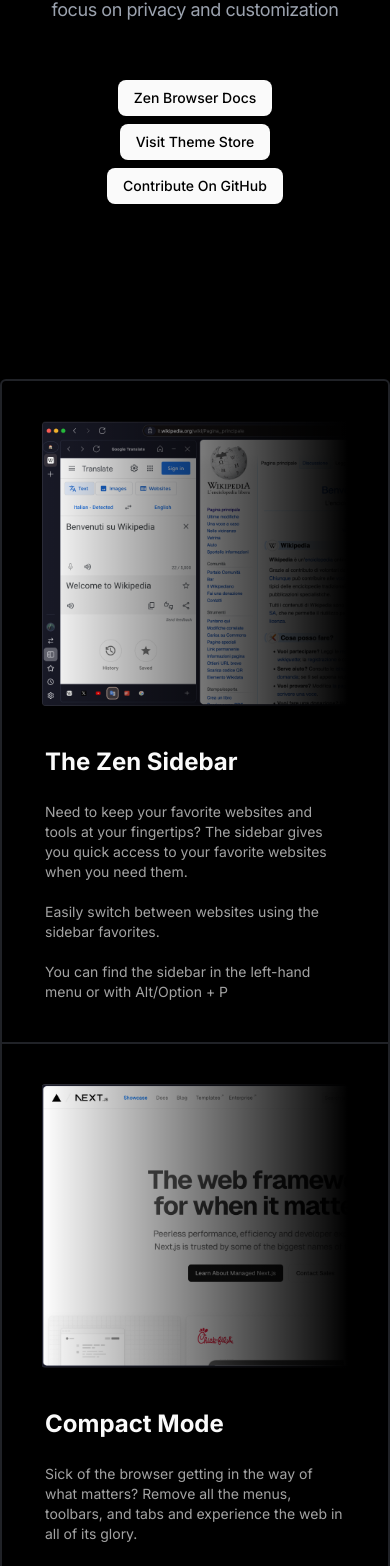
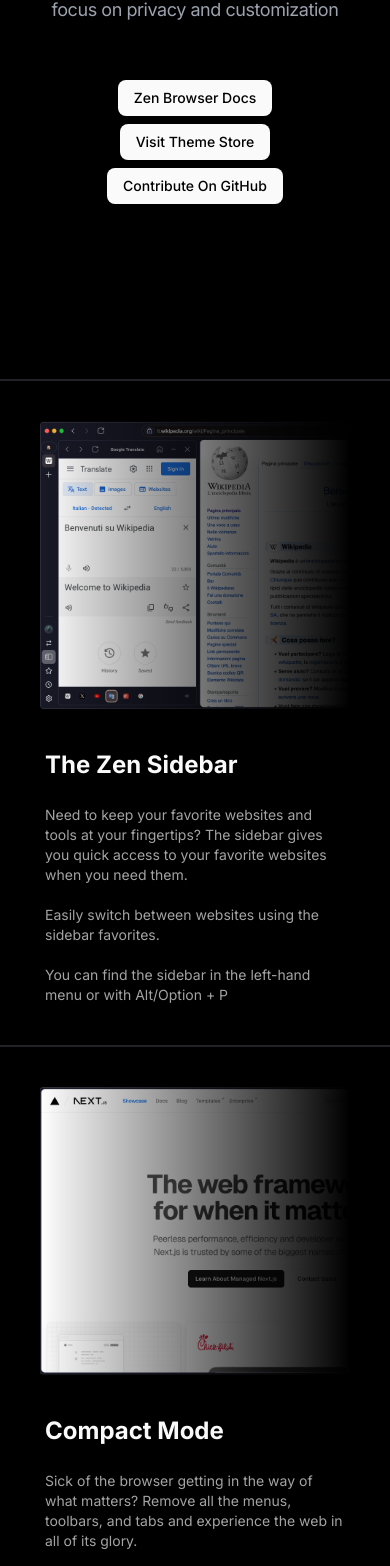
Before and after one commit to zen-browser/www, a Next.js app: page /welcome in a window 390 px wide. Shown: the part 424-1990 px from the top of the page. Built offline with nearby package versions, Linux system fonts and the light colour scheme.

Commit message:
feat: Remove side-borders on mobile

```diff
--- a/src/components/welcome.tsx
+++ b/src/components/welcome.tsx
@@ -17,7 +17,7 @@ function Welcome() {
 
       {/* The Zen Sidebar */}
 
-      <div className="p-10 lg:p-20 border-2 border-gray-500/30 rounded-t-md flex items-center justify-center flex-col lg:flex-row">
+      <div className="p-10 lg:p-20 border-y-2 border-x-0 md:border-x-2 border-gray-500/30 md:rounded-t-md flex items-center justify-center flex-col lg:flex-row">
         <GradientImage
           imgSrc="/sidebar-demo-screencap.png"
           imgW={480}
@@ -50,7 +50,7 @@ function Welcome() {
 
       {/* Compact Mode */}
 
-      <div className="p-10 lg:p-20 border-2 border-gray-500/30 border-t-0 flex items-center justify-center lg:flex-row-reverse flex-col">
+      <div className="p-10 lg:p-20 border-y-2 border-x-0 md:border-x-2 border-gray-500/30 border-t-0 flex items-center justify-center lg:flex-row-reverse flex-col">
         <GradientImage
           imgSrc="/compact-mode-demo-screencap.png"
           imgW={480}
@@ -78,7 +78,7 @@ function Welcome() {
 
       {/* Workspaces */}
 
-      <div className="p-10 lg:p-20 border-2 border-gray-500/30 border-t-0 flex items-center justify-center flex-col lg:flex-row">
+      <div className="p-10 lg:p-20 border-y-2 border-x-0 md:border-x-2 border-gray-500/30 border-t-0 flex items-center justify-center flex-col lg:flex-row">
         <GradientImage
           imgSrc="/workspaces-demo-screencap.png"
           imgW={480}
@@ -108,7 +108,7 @@ function Welcome() {
 
       {/* Firefox Compatibility */}
 
-      <div className="p-10 lg:p-20 border-2 border-gray-500/30 border-t-0 rounded-b-md flex items-center justify-center lg:flex-row-reverse flex-col">
+      <div className="p-10 lg:p-20 border-y-2 border-x-0 md:border-x-2 border-gray-500/30 border-t-0 md:rounded-b-md flex items-center justify-center lg:flex-row-reverse flex-col">
         <GradientImage
           imgSrc="/firefox-extensions-screencap.png"
           imgW={480}
```
